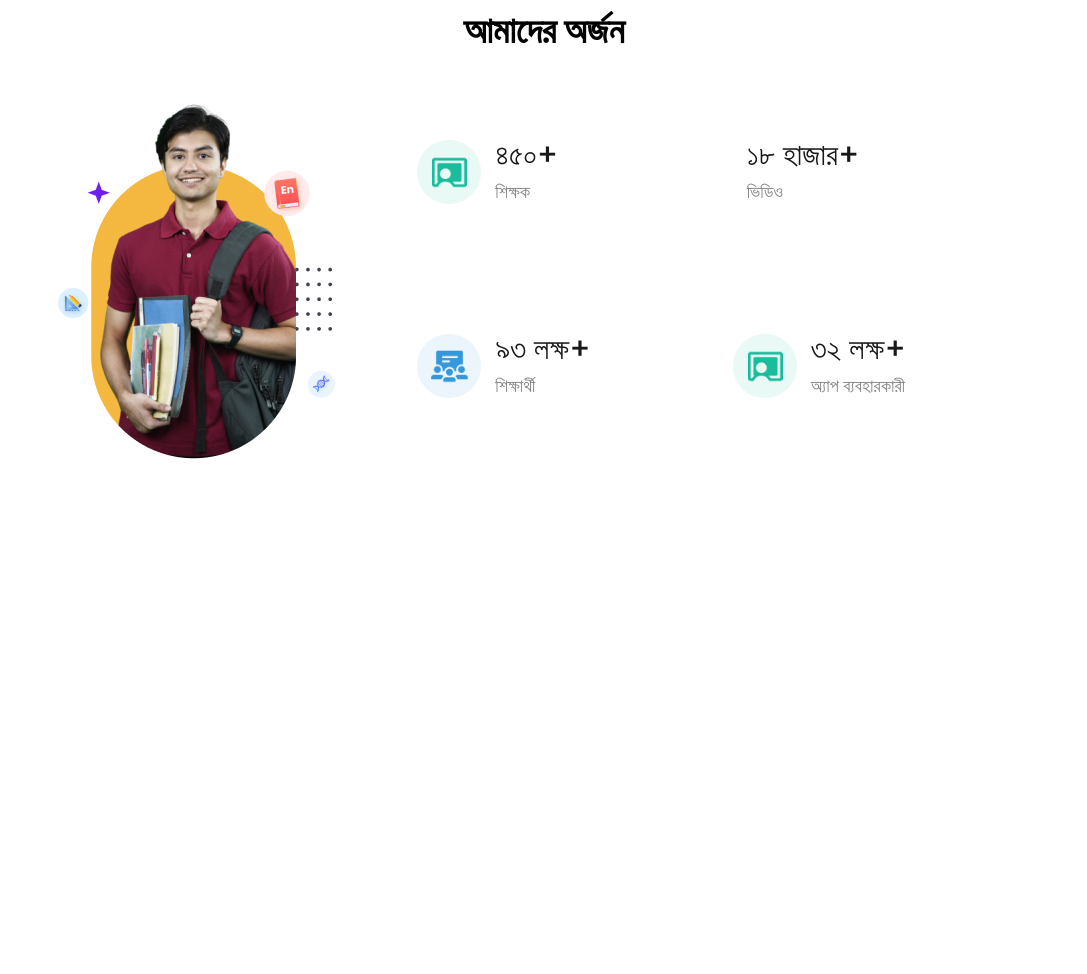
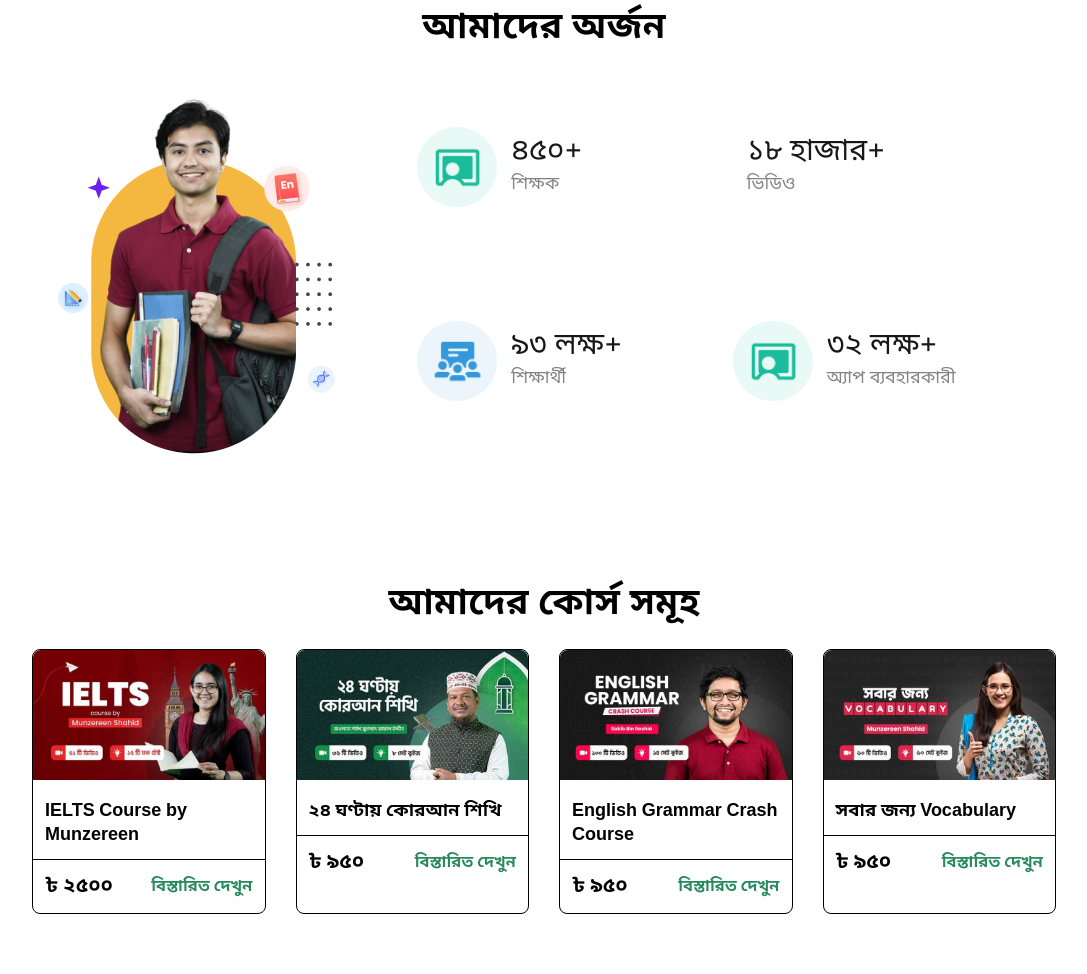
Before and after one commit to SaikatNoman12/10_minute_iskul, a plain HTML site: page index.html in a window 1280 px wide. Shown: the part 1652-2626 px from the top of the page, without its empty margins (96-1183 px from the left). Before the commit the page ends 2178 px from the top, so only its background shows below. Drawn offline with Linux system fonts and the light colour scheme.

Commit message:
add courses card

```diff
--- a/css/style.css
+++ b/css/style.css
@@ -5,7 +5,8 @@
 }
 
 body {
-    font-family: 'Poppins', sans-serif;
+    /* font-family: 'Poppins', sans-serif; */
+    font-family: 'Noto Sans Bengali', sans-serif;
     margin: 0;
     padding: 0;
     box-sizing: border-box;
@@ -279,7 +280,7 @@ main design start
 }
 
 .achive-data .achive-data-img img {
-    width: 4rem;
+    width: 5rem;
 }
 
 .achive-data-details h1 {
@@ -314,7 +315,7 @@ main design start
     }
 
     .achive-data {
-        padding:.3rem .3rem 1rem .3rem;
+        padding: .3rem .3rem 1rem .3rem;
         gap: 6px;
     }
 
@@ -335,9 +336,64 @@ main design start
 
 }
 
+/* section-three design end */
+
+/* section-four design start */
+.section-four-child .courses {
+    display: grid;
+    grid-template-columns: repeat(4, 1fr);
+    grid-gap: 30px;
+}
+
+.courses-card {
+    background-color: #fff;
+    border-radius: 8px;
+    border: 1px solid black;
+    cursor: pointer;
+    transition: all .4s;
+}
+
+.courses-card:hover{
+    transform: translateY(-20px);
+}
+
+.courses-card .courses-img img {
+    max-width: 100%;
+    border-radius: 8px 8px 0px 0;
+}
+
+.courses-details h3 {
+    border-bottom: 1px solid black;
+    font-size: 18px;
+    padding: 12px;
+    font-weight: 600;
+}
+
+.buy-courses{
+    display: flex;
+    justify-content: space-between;
+    align-items: center;
+    padding: 12px;
+}
+
+.buy-courses p{
+    margin: 0;
+    padding: 0;
+    display: inline;
+    color: black;
+    font-size: 20px;
+}
+.buy-courses p a{
+    text-decoration: none;
+    color: #27895D;
+    font-size: 16px;
+    font-weight: 600;
+}
 
 
-/* section-three design end */
+
+
+/* section-four design end */
 
 /*=============
 main design end
--- a/index.html
+++ b/index.html
@@ -6,10 +6,18 @@
     <meta http-equiv="X-UA-Compatible" content="IE=edge">
     <meta name="viewport" content="width=device-width, initial-scale=1.0">
 
-    <!-- google font link -->
+    <!-- google font poppins link -->
     <link rel="preconnect" href="https://fonts.googleapis.com">
     <link rel="preconnect" href="https://fonts.gstatic.com" crossorigin>
-    <link href="https://fonts.googleapis.com/css2?family=Poppins:wght@100;200;300;400;500;600;700;800;900&display=swap"
+    <link
+        href="https://fonts.googleapis.com/css2?family=Noto+Sans+Bengali:wght@100;200;300;400;500;600;700;800;900&display=swap"
+        rel="stylesheet">
+
+    <!-- google fonts noto sans bengali -->
+    <link rel="preconnect" href="https://fonts.googleapis.com">
+    <link rel="preconnect" href="https://fonts.gstatic.com" crossorigin>
+    <link
+        href="https://fonts.googleapis.com/css2?family=Noto+Sans+Bengali:wght@200;300;400;500;600;700;800;900&family=Poppins:wght@100;200;300;400;500;600;700;800;900&display=swap"
         rel="stylesheet">
 
     <!-- fontAwesome cdn (kit) link  -->
@@ -143,7 +151,7 @@
                                         <h2 class="user-name">
                                             Abullah Al Nomaan
                                         </h2>
-                                        <p class="user-info">Softlab IT,   Jr. Web Developer...</p>
+                                        <p class="user-info">Softlab IT, Jr. Web Developer...</p>
                                     </div>
                                 </div>
                                 <p class="user-text" style="text-align: left;">
@@ -173,7 +181,10 @@
                                     </div>
                                 </div>
                                 <p class="user-text" style="text-align: left;">
-                                    ১০ মিনিটস স্কুল থেকে মাইক্রোসফ্ট এক্সেল এর কোর্সটি করে আমি যথেষ্ট উপকৃত হয়েছি।আমি উক্ত কোর্স থেকে যা শিখেছি তা আমার কর্মক্ষেত্রে প্রতিনিয়ত কাজে লাগছে। ১০ মিনিটস স্কুল ভবিষ্যতে আরো নতুন নতুন যুগোপযগী কোর্স চালু করবে এই প্রত্যাশা করি। ধন্যবাদ ১০ মিনিটস...
+                                    ১০ মিনিটস স্কুল থেকে মাইক্রোসফ্ট এক্সেল এর কোর্সটি করে আমি যথেষ্ট উপকৃত হয়েছি।আমি
+                                    উক্ত কোর্স থেকে যা শিখেছি তা আমার কর্মক্ষেত্রে প্রতিনিয়ত কাজে লাগছে। ১০ মিনিটস স্কুল
+                                    ভবিষ্যতে আরো নতুন নতুন যুগোপযগী কোর্স চালু করবে এই প্রত্যাশা করি। ধন্যবাদ ১০
+                                    মিনিটস...
                                 </p>
                             </div>
                         </div>
@@ -221,7 +232,6 @@
                         <img src="./assets/images/career.webp" alt="">
                     </div>
                     <div class="achivement-detial">
-
                         <!-- achivement one -->
                         <div class="achive-data">
                             <div class="achive-data-img">
@@ -232,7 +242,7 @@
                                 <h3>শিক্ষক</h3>
                             </div>
                         </div>
-                        <!-- achivement one -->
+                        <!-- achivement two -->
                         <div class="achive-data">
                             <div class="achive-data-img">
                                 <img src="./assets/images/content.webp" alt="">
@@ -242,7 +252,7 @@
                                 <h3>ভিডিও</h3>
                             </div>
                         </div>
-                        <!-- achivement one -->
+                        <!-- achivement three -->
                         <div class="achive-data">
                             <div class="achive-data-img">
                                 <img src="./assets/images/student.webp" alt="">
@@ -252,7 +262,7 @@
                                 <h3>শিক্ষার্থী</h3>
                             </div>
                         </div>
-                        <!-- achivement one -->
+                        <!-- achivement four -->
                         <div class="achive-data">
                             <div class="achive-data-img">
                                 <img src="./assets/images/teacher.webp" alt="">
@@ -269,6 +279,94 @@
         </section>
         <!-- অর্জন সেকশন ডিজাইন শেষ -->
 
+        <!-- কোর্স সেকশন ডিজাইন শুরু -->
+        <section class="section-four global-section">
+            <div class="section-four-child global-section-child">
+                <h1 class="title">আমাদের কোর্স সমূহ</h1>
+                <div class="courses">
+
+                    <div class="courses-card">
+                        <div class="courses-img">
+                            <img src="./assets/images/card-image/card1.jpg" alt="">
+                        </div>
+                        <div class="courses-details">
+                            <h3 class="courses-name">
+                                IELTS Course by Munzereen
+                            </h3>
+                            <div class="buy-courses">
+                                <p class="courses-price">
+                                    <strong>৳ ২৫০০</strong>
+                                </p>
+                                <p class="courses-detials">
+                                    <a href="#"> বিস্তারিত দেখুন</a>
+                                </p>
+                            </div>
+
+                        </div>
+                    </div>
+                    <div class="courses-card">
+                        <div class="courses-img">
+                            <img src="./assets/images/card-image/card2.jpg" alt="">
+                        </div>
+                        <div class="courses-details">
+                            <h3 class="courses-name">
+                                ২৪ ঘণ্টায় কোরআন শিখি
+                            </h3>
+                            <div class="buy-courses">
+                                <p class="courses-price">
+                                    <strong>৳ ৯৫০</strong>
+                                </p>
+                                <p class="courses-detials">
+                                    <a href="#"> বিস্তারিত দেখুন</a>
+                                </p>
+                            </div>
+
+                        </div>
+                    </div>
+                    <div class="courses-card">
+                        <div class="courses-img">
+                            <img src="./assets/images/card-image/card3.jpg" alt="">
+                        </div>
+                        <div class="courses-details">
+                            <h3 class="courses-name">
+                                English Grammar Crash Course
+                            </h3>
+                            <div class="buy-courses">
+                                <p class="courses-price">
+                                    <strong>৳ ৯৫০</strong>
+                                </p>
+                                <p class="courses-detials">
+                                    <a href="#"> বিস্তারিত দেখুন</a>
+                                </p>
+                            </div>
+
+                        </div>
+                    </div>
+                    <div class="courses-card">
+                        <div class="courses-img">
+                            <img src="./assets/images/card-image/card4.jpg" alt="">
+                        </div>
+                        <div class="courses-details">
+                            <h3 class="courses-name">
+                                সবার জন্য Vocabulary
+                            </h3>
+                            <div class="buy-courses">
+                                <p class="courses-price">
+                                    <strong>৳ ৯৫০</strong>
+                                </p>
+                                <p class="courses-detials">
+                                    <a href="#"> বিস্তারিত দেখুন</a>
+                                </p>
+                            </div>
+
+                        </div>
+                    </div>
+
+                </div>
+            </div>
+        </section>
+        <!-- কোর্স সেকশন ডিজাইন শেষ -->
+
     </main>
     <!-- our design end -->
 
```
Also changed, not shown: assets/images/card-image/card1.jpg (added), assets/images/card-image/card2.jpg (added), assets/images/card-image/card3.jpg (added), assets/images/card-image/card4.jpg (added).
